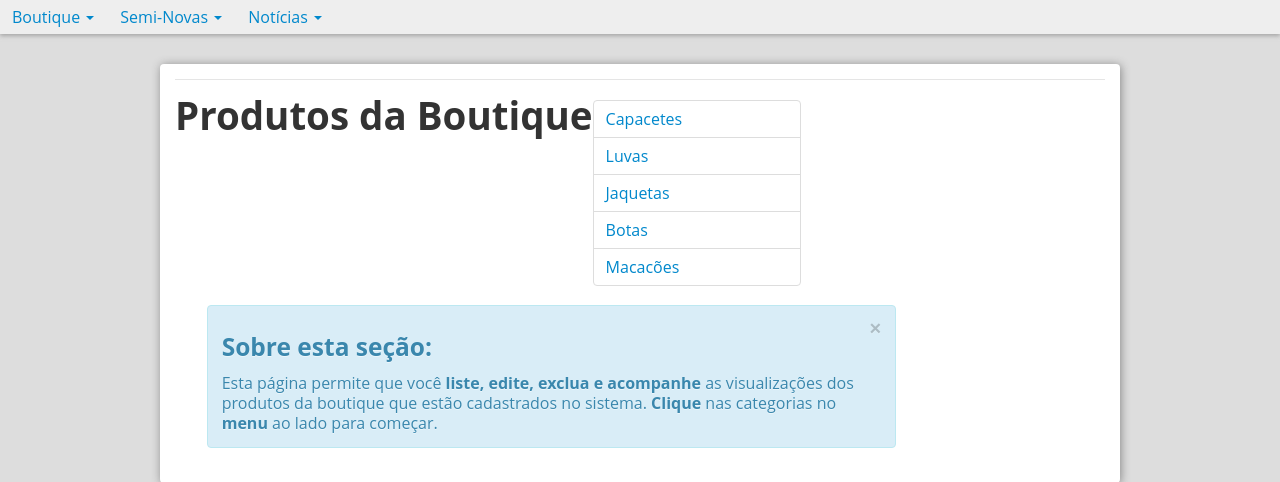
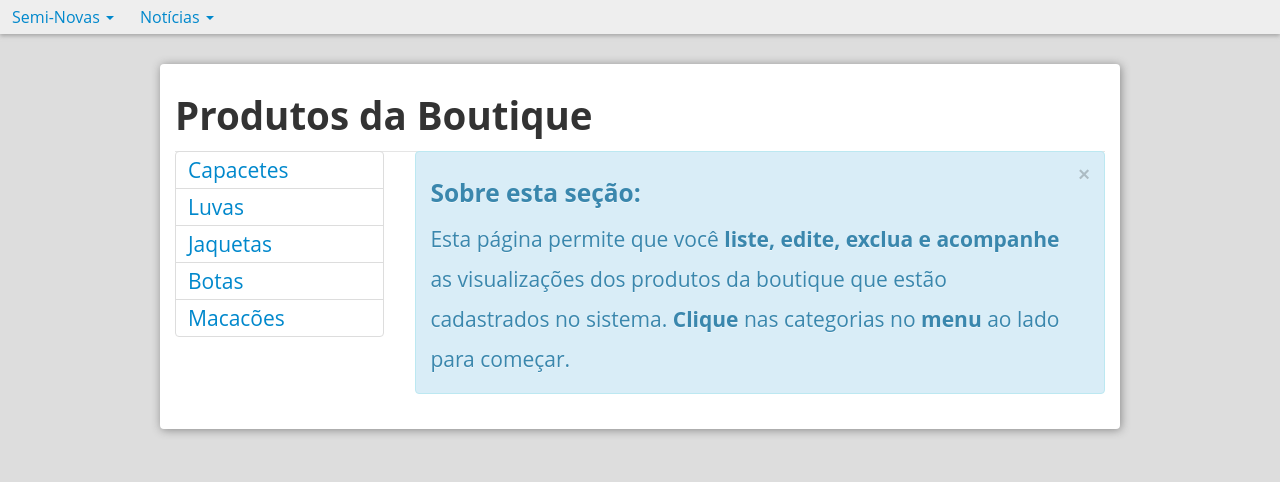
Before and after one commit to bernbecht/FullMottors, a PHP site: page /sistema/view_produtos.php in a window 1280 px wide. Shown: the part 42-524 px from the top of the page. Run offline with PHP 8.4, Linux system fonts and the light colour scheme; the visitor is signed in with stand-in values (Sample User, id 1).

Commit message:
Correção layout do SISTEMA Retirada seçao de BOUTIQUE SISTEMA

```diff
--- a/sistema/cadastro_produtos.php
+++ b/sistema/cadastro_produtos.php
@@ -4,7 +4,10 @@ require_once '../template/head_sistema.php';
 
 <div class="container content">
 
-    <legend><h1>Adicionar Produto</h1></legend>
+    <legend>
+        <h1>Adicionar Produto</h1>
+        <div class="clear"</div>
+    </legend>
 
     <div class="erro_incluir">
         <div class="alert alert-warning fade in">
--- a/sistema/editar_produto.php
+++ b/sistema/editar_produto.php
@@ -27,7 +27,7 @@ $prazo = number_format($fetch->prazo, 2, ',', '');
 
 <div class="container content">
 
-    <legend><h1>Editar Produto</h1></legend>
+    <legend><h1>Editar Produto</h1> <div class="clear"</div></legend>
 
     <div class="erro_incluir">
         <div class="alert alert-warning fade in">
--- a/sistema/view_noticias.php
+++ b/sistema/view_noticias.php
@@ -3,7 +3,7 @@ require_once '../template/head_sistema.php';
 ?>
 
 <div class="container content">
-    <legend><h1>Lista de Notícias</h1></legend>
+    <legend><h1>Lista de Notícias</h1> <div class="clear"</div></legend>
 
     <div class="coluna3 coluna-inicial">
         <ul class="nav nav-tabs nav-stacked ">
--- a/sistema/view_produtos.php
+++ b/sistema/view_produtos.php
@@ -3,7 +3,7 @@ require_once '../template/head_sistema.php';
 ?>
 
 <div class="container content">
-    <legend><h1>Produtos da Boutique</h1></legend>
+    <legend><h1>Produtos da Boutique</h1> <div class="clear"</div></legend>
 
     <div class="coluna3 coluna-inicial">
         <div class="view_produtos-menu_lateral">
--- a/template/head_sistema.php
+++ b/template/head_sistema.php
@@ -61,14 +61,14 @@ if (!isset($_SESSION['usuario']))
             <ul class="nav nav-pills">
 
 
-                <li class="dropdown" id="boutique">
-                    <a href="#" class="dropdown-toggle" data-toggle="dropdown">Boutique
-                        <b class="caret"></b></a>
-                    <ul id="pessoas_menu_dropdown" class="dropdown-menu">
-                        <li><a  href="cadastro_produtos.php">Incluir Produto</a></li>
-                        <li><a  href="view_produtos.php">Listar Produtos</a></li>
-                    </ul>
-                </li>
+<!--                <li class="dropdown" id="boutique">-->
+<!--                    <a href="#" class="dropdown-toggle" data-toggle="dropdown">Boutique-->
+<!--                        <b class="caret"></b></a>-->
+<!--                    <ul id="pessoas_menu_dropdown" class="dropdown-menu">-->
+<!--                        <li><a  href="cadastro_produtos.php">Incluir Produto</a></li>-->
+<!--                        <li><a  href="view_produtos.php">Listar Produtos</a></li>-->
+<!--                    </ul>-->
+<!--                </li>-->
 
 
 
```
Also changed, not shown: js/seminovas.js (+8 -0 lines), 1 other file.
